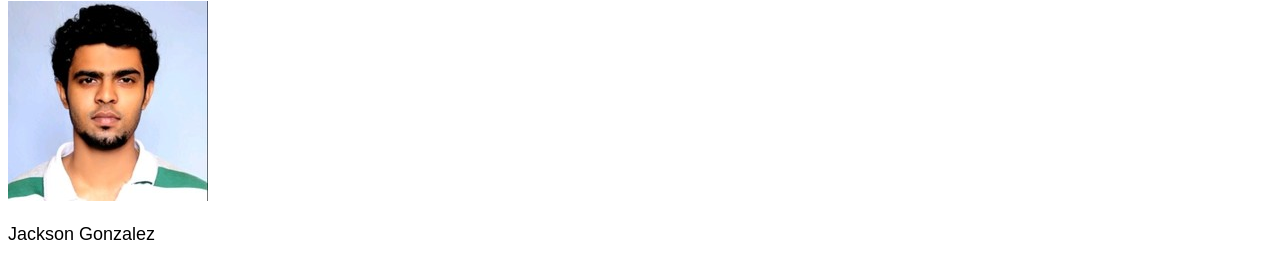
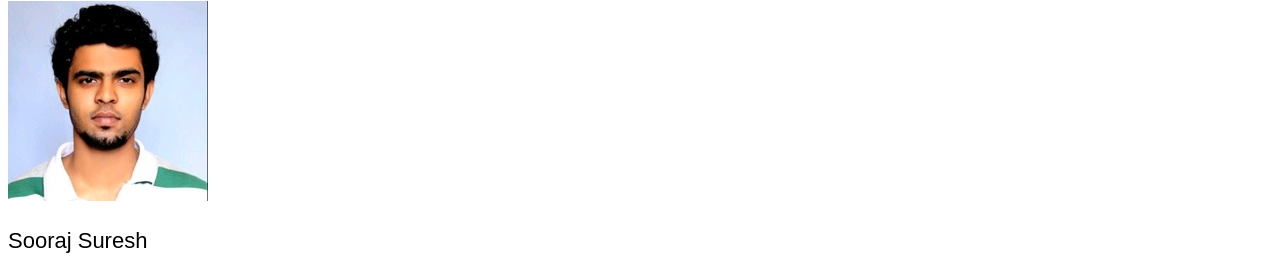
Before and after one commit to soorajks21/BlogPost, a plain HTML site: page index.html in a window 1280 px wide. Shown: the part 934-1210 px from the top of the page. Drawn offline with Linux system fonts and the light colour scheme.

Commit message:
Added styles to p tag

```diff
--- a/index.html
+++ b/index.html
@@ -56,6 +56,6 @@
     this!
 
     <img src="author.jfif" alt="Author photo" />
-    <p class="author-text">Jackson Gonzalez</p>
+    <p class="author-text">Sooraj Suresh</p>
   </body>
 </html>
--- a/style.css
+++ b/style.css
@@ -19,3 +19,11 @@ h2 {
 p {
   text-align: justify;
 }
+
+.main-text {
+  text-align: justify;
+}
+
+.author-text {
+  font-size: 22px;
+}
```
